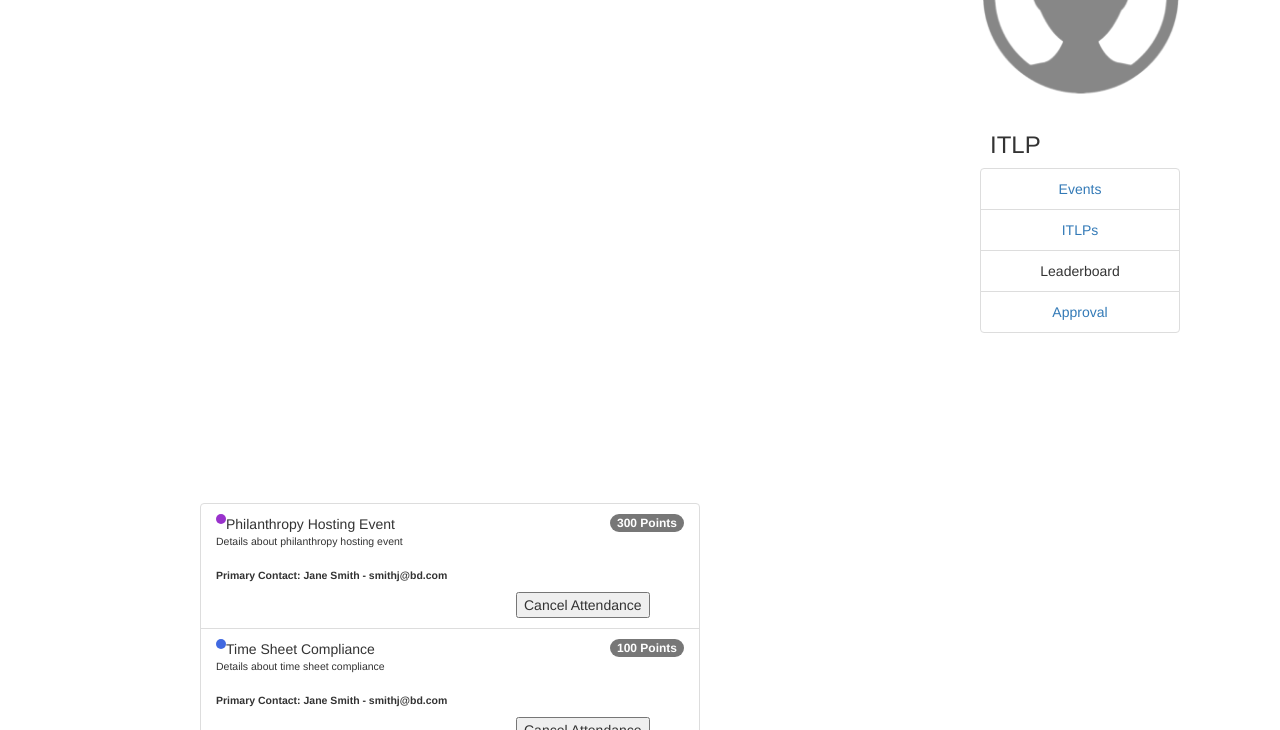
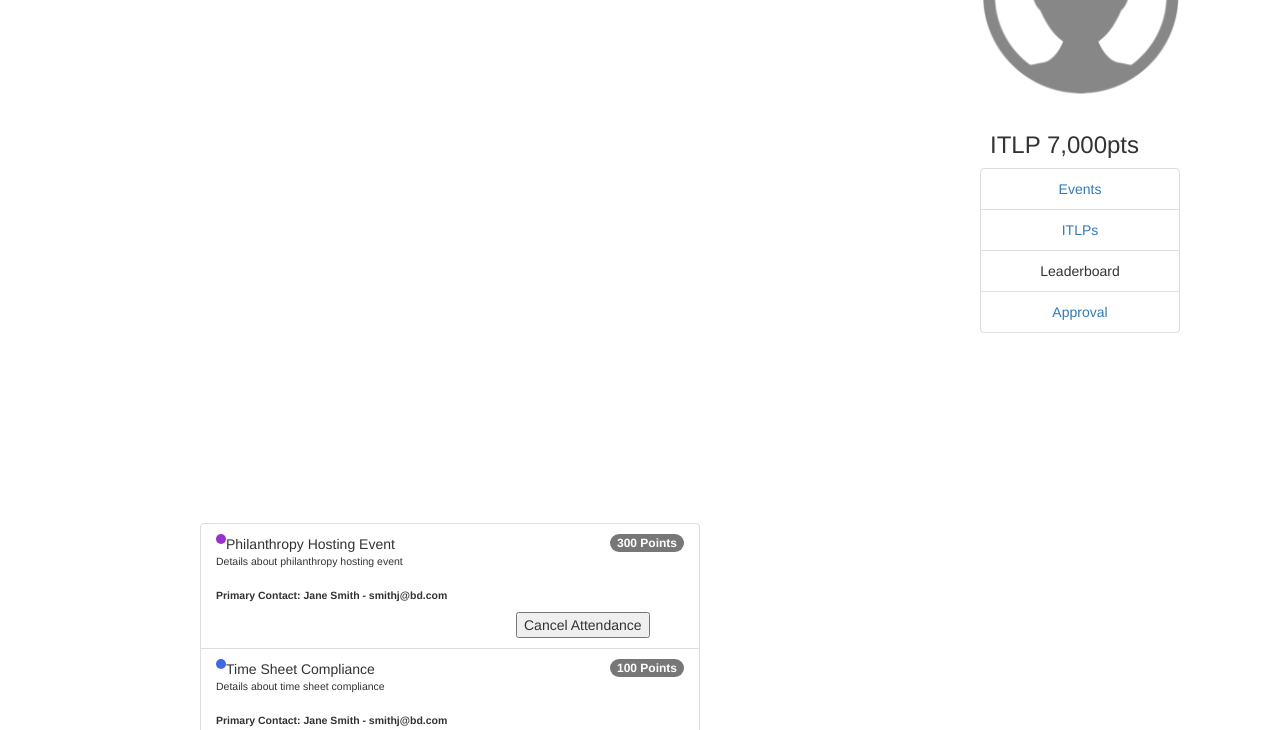
Before and after one commit to foks20/ITWS_Capstone_BD_2017, a website: page views/itlp.html in a window 1280 px wide. Shown: the part 222-952 px from the top of the page. Drawn offline with nearby package versions, Linux system fonts and the light colour scheme; some packages are replaced by stand-ins of ours; files whose address does not match are found by name.

Commit message:
A couple changes to get it closer to the mock-up (definitely not perfect)

```diff
--- a/views/itlp.html
+++ b/views/itlp.html
@@ -18,7 +18,7 @@
 			</div>
 			<div style="float: right;">
 				<img src="profile_pic.png" width="200px" style="margin-right: 100px;" />
-				<h3 style="padding-left: 10px;">ITLP</h3>
+				<h3 style="padding-left: 10px;">ITLP 7,000pts</h3>
 				<ul class="list-group" style="margin-right: 100px; width: 200px;">
 					<li class="list-group-item justify-content-between" style="text-align: center;">
 						<a href="event.html">Events</a>
@@ -43,7 +43,7 @@
 				</div>
 			</div>
 			<div style="margin-left: 200px; margin-top: -100px;">
-				<h1 style="float: left ;margin-top: 300px;">Upcoming Events</h1>
+				<span style="float: left ;margin-top: 280px;"><h1 >Upcoming Events</h1><a href="#">View Calendar</a></span>
 				<div style="width: 500px; float: left; clear: both; margin-top: -200px;">
 					<ul class="list-group" style="display:block, height:100%, width:100%">
 						<li class="list-group-item justify-content-between" >
```
